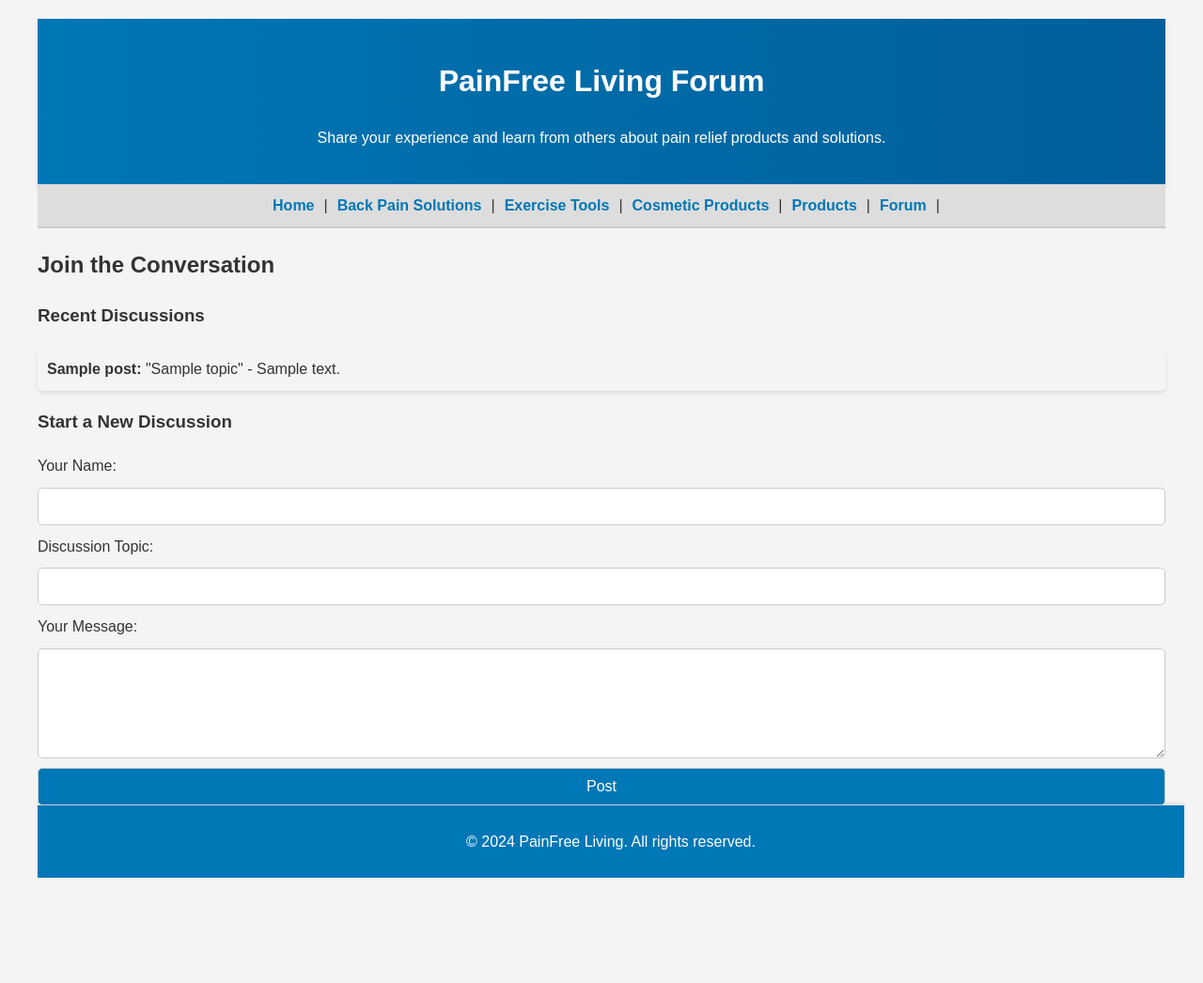
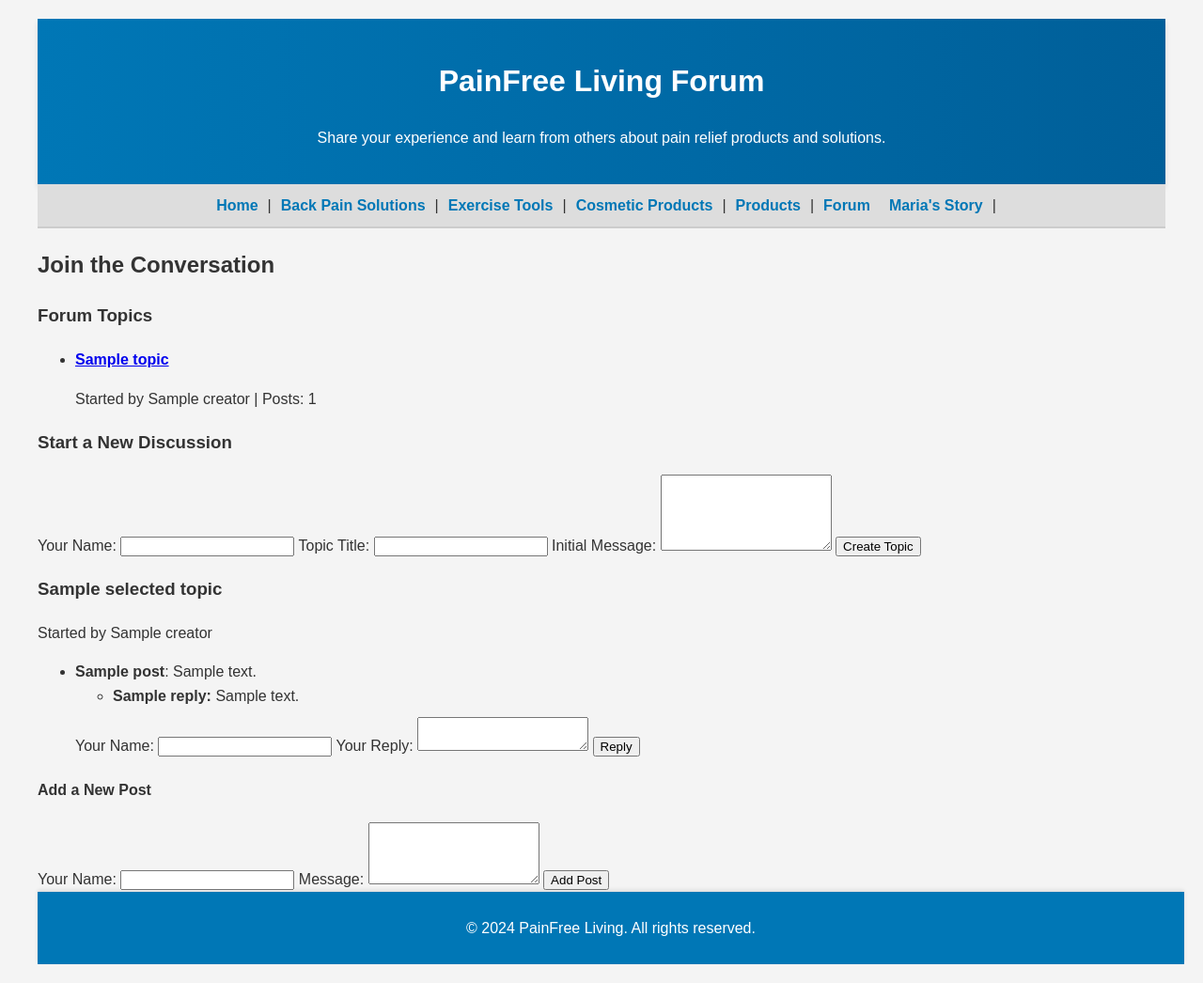
Before and after one commit to Toni-Mag/Toni-Mag, a Flask app: template templates/forum.html in a window 1280 px wide. Shown: the whole page at 94% size. Before the commit the page ends 934 px from the top, so only its background shows below. Run offline with Flask 2, Linux system fonts and the light colour scheme; the template is opened without the code that fills it: most values are stand-ins (such as "Sample title", 1, 10 or a date in 2020).

Commit message:
Updated forum page and functionalities

```diff
--- a/app.py
+++ b/app.py
@@ -2,72 +2,114 @@
 
 app = Flask(__name__)
 
-# Списък за съхранение на постовете (в реален проект ще използвате база данни)
-forum_posts = []
+# Списък за съхранение на темите във форума
+forum_topics = [
+    {
+        "id": 1,
+        "title": "Back Pain Solutions",
+        "posts": [
+            {
+                "id": 1,
+                "name": "Maria",
+                "message": "How to relieve sciatica pain?",
+                "replies": [
+                    {"name": "John", "message": "Using a lumbar support cushion helped me a lot!"}
+                ]
+            }
+        ]
+    }
+]
+
+def find_topic_by_id(topic_id):
+    """Намира тема по ID."""
+    for topic in forum_topics:
+        if topic["id"] == topic_id:
+            return topic
+    return None
+
+def find_post_by_id(topic, post_id):
+    """Намира пост по ID в дадена тема."""
+    for post in topic["posts"]:
+        if post["id"] == post_id:
+            return post
+    return None
+
+def generate_new_id(collection):
+    """Генерира ново уникално ID за дадена колекция."""
+    return max([item["id"] for item in collection], default=0) + 1
 
 @app.route("/forum")
 def forum():
-    # Подаване на постовете към шаблона
-    return render_template("forum.html", posts=forum_posts)
+    """Показва страницата на форума със списък от теми."""
+    return render_template("forum.html", topics=forum_topics)
 
-@app.route("/add-post", methods=["POST"])
-def add_post():
-    # Получаване на данни от формуляра
-    name = request.form.get("name")
-    topic = request.form.get("topic")
-    message = request.form.get("message")
+@app.route("/topic/<int:topic_id>")
+def topic(topic_id):
+    """Показва постовете в дадена тема."""
+    topic = find_topic_by_id(topic_id)
+    if not topic:
+        return "Topic not found", 404
+    return render_template("topic.html", topic=topic)
 
-    # Добавяне на новия пост в списъка
-    forum_posts.append({"name": name, "topic": topic, "message": message})
+@app.route("/add-topic", methods=["POST"])
+def add_topic():
+    """Добавя нова тема към форума."""
+    title = request.form.get("title")
+    if not title:
+        return "Title is required", 400
 
+    new_topic = {
+        "id": generate_new_id(forum_topics),
+        "title": title,
+        "posts": []
+    }
+    forum_topics.append(new_topic)
     return redirect("/forum")
 
-@app.route("/maria_story")
-def maria_story():
-    return render_template("maria_story.html")
+@app.route("/add-post/<int:topic_id>", methods=["POST"])
+def add_post(topic_id):
+    """Добавя нов пост в дадена тема."""
+    topic = find_topic_by_id(topic_id)
+    if not topic:
+        return "Topic not found", 404
 
-# Функция за обновяване на броя на посетителите
-def update_database():
-    try:
-        # Четене и обновяване на броя
-        with open("visitor_count.txt", "r+") as file:
-            count = int(file.read())
-            count += 1
-            file.seek(0)
-            file.write(str(count))
-            file.truncate()
-        return count
-    except FileNotFoundError:
-        # Ако файлът липсва, създаваме нов
-        with open("visitor_count.txt", "w") as file:
-            file.write("1")
-        return 1
+    name = request.form.get("name")
+    message = request.form.get("message")
+    if not (name and message):
+        return "Name and message are required", 400
 
-# Начална страница
+    new_post = {
+        "id": generate_new_id(topic["posts"]),
+        "name": name,
+        "message": message,
+        "replies": []
+    }
+    topic["posts"].append(new_post)
+    return redirect(f"/topic/{topic_id}")
+
+@app.route("/reply/<int:topic_id>/<int:post_id>", methods=["POST"])
+def reply(topic_id, post_id):
+    """Добавя отговор към конкретен пост."""
+    topic = find_topic_by_id(topic_id)
+    if not topic:
+        return "Topic not found", 404
+
+    post = find_post_by_id(topic, post_id)
+    if not post:
+        return "Post not found", 404
+
+    reply_name = request.form.get("name")
+    reply_message = request.form.get("message")
+    if not (reply_name and reply_message):
+        return "Name and message are required", 400
+
+    post["replies"].append({"name": reply_name, "message": reply_message})
+    return redirect(f"/topic/{topic_id}")
+
 @app.route("/")
 def home():
-    visitor_count = update_database()
-    return render_template("home.html", count=visitor_count)
-
-# Продукти
-@app.route("/products")
-def products():
-    return render_template("products.html")
-
-# Страница за проблеми с кръста
-@app.route("/back-pain")
-def back_pain():
-    return render_template("back_pain.html")
-
-# Страница за уреди за упражнения
-@app.route("/exercise-tools")
-def exercise_tools():
-    return render_template("exercise_tools.html")
-
-# Страница за козметични продукти
-@app.route("/cosmetic-products")
-def cosmetic_products():
-    return render_template("cosmetic_products.html")
+    """Начална страница."""
+    return render_template("home.html")
 
 if __name__ == "__main__":
     app.run(debug=True)
--- a/templates/forum.html
+++ b/templates/forum.html
@@ -19,35 +19,76 @@
         <a href="/exercise-tools">Exercise Tools</a> |
         <a href="/cosmetic-products">Cosmetic Products</a> |
         <a href="/products">Products</a> |
-        <a href="/forum">Forum</a> |
+        <a href="/forum">Forum</a>
+        <a href="/maria_story">Maria's Story</a> |
     </nav>
     <main>
         <h2>Join the Conversation</h2>
-        <section class="forum-posts">
-            <h3>Recent Discussions</h3>
+        <section class="forum-topics">
+            <h3>Forum Topics</h3>
             <ul>
-                {% if posts %}
-                    {% for post in posts %}
-                    <li><strong>{{ post.name }}:</strong> "{{ post.topic }}" - {{ post.message }}</li>
+                {% if topics %}
+                    {% for topic in topics %}
+                    <li>
+                        <strong><a href="/forum/topic/{{ topic.id }}">{{ topic.title }}</a></strong>
+                        <p>Started by {{ topic.creator }} | Posts: {{ topic.post_count }}</p>
+                    </li>
                     {% endfor %}
                 {% else %}
-                    <li>No discussions yet. Be the first to share your experience!</li>
+                    <li>No topics yet. Be the first to start a discussion!</li>
                 {% endif %}
             </ul>
         </section>
-        <section class="new-post">
+
+        <section class="new-topic">
             <h3>Start a New Discussion</h3>
-            <form action="/add-post" method="POST">
-                <label for="name">Your Name:</label>
-                <input type="text" id="name" name="name" required>
+            <form action="/forum/add-topic" method="POST">
+                <label for="creator">Your Name:</label>
+                <input type="text" id="creator" name="creator" required>
 
-                <label for="topic">Discussion Topic:</label>
-                <input type="text" id="topic" name="topic" required>
+                <label for="title">Topic Title:</label>
+                <input type="text" id="title" name="title" required>
 
-                <label for="message">Your Message:</label>
+                <label for="message">Initial Message:</label>
                 <textarea id="message" name="message" rows="5" required></textarea>
 
-                <button type="submit">Post</button>
+                <button type="submit">Create Topic</button>
+            </form>
+        </section>
+
+        <section class="topic-details">
+            <h3>{{ selected_topic.title }}</h3>
+            <p>Started by {{ selected_topic.creator }}</p>
+            <ul>
+                {% for post in selected_topic.posts %}
+                <li>
+                    <strong>{{ post.name }}</strong>: {{ post.message }}
+                    <ul>
+                        {% for reply in post.replies %}
+                        <li><strong>{{ reply.name }}:</strong> {{ reply.message }}</li>
+                        {% endfor %}
+                    </ul>
+                    <form action="/forum/reply/{{ post.id }}" method="POST" style="margin-top: 10px;">
+                        <label for="reply-name-{{ post.id }}">Your Name:</label>
+                        <input type="text" id="reply-name-{{ post.id }}" name="name" required>
+
+                        <label for="reply-message-{{ post.id }}">Your Reply:</label>
+                        <textarea id="reply-message-{{ post.id }}" name="message" rows="2" required></textarea>
+
+                        <button type="submit">Reply</button>
+                    </form>
+                </li>
+                {% endfor %}
+            </ul>
+            <form action="/forum/add-post/{{ selected_topic.id }}" method="POST">
+                <h4>Add a New Post</h4>
+                <label for="post-name">Your Name:</label>
+                <input type="text" id="post-name" name="name" required>
+
+                <label for="post-message">Message:</label>
+                <textarea id="post-message" name="message" rows="4" required></textarea>
+
+                <button type="submit">Add Post</button>
             </form>
         </section>
     </main>
```
